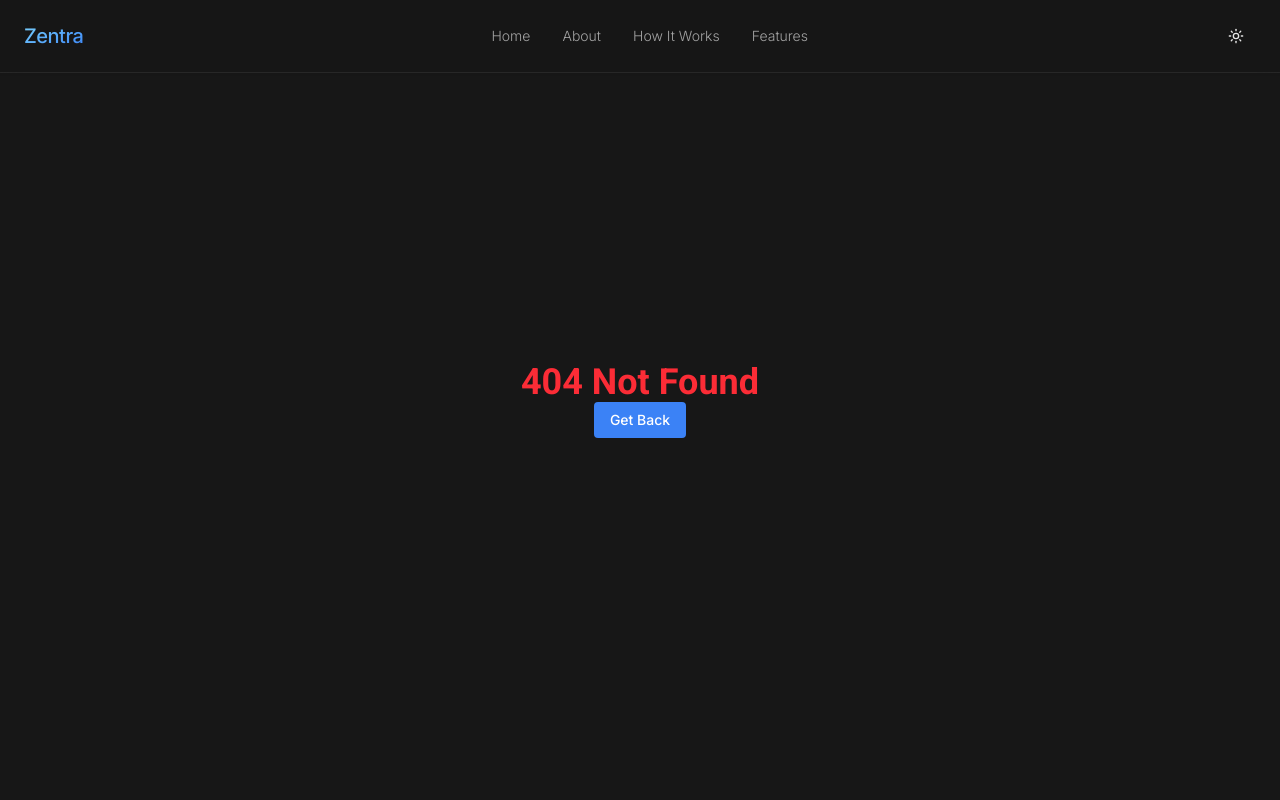
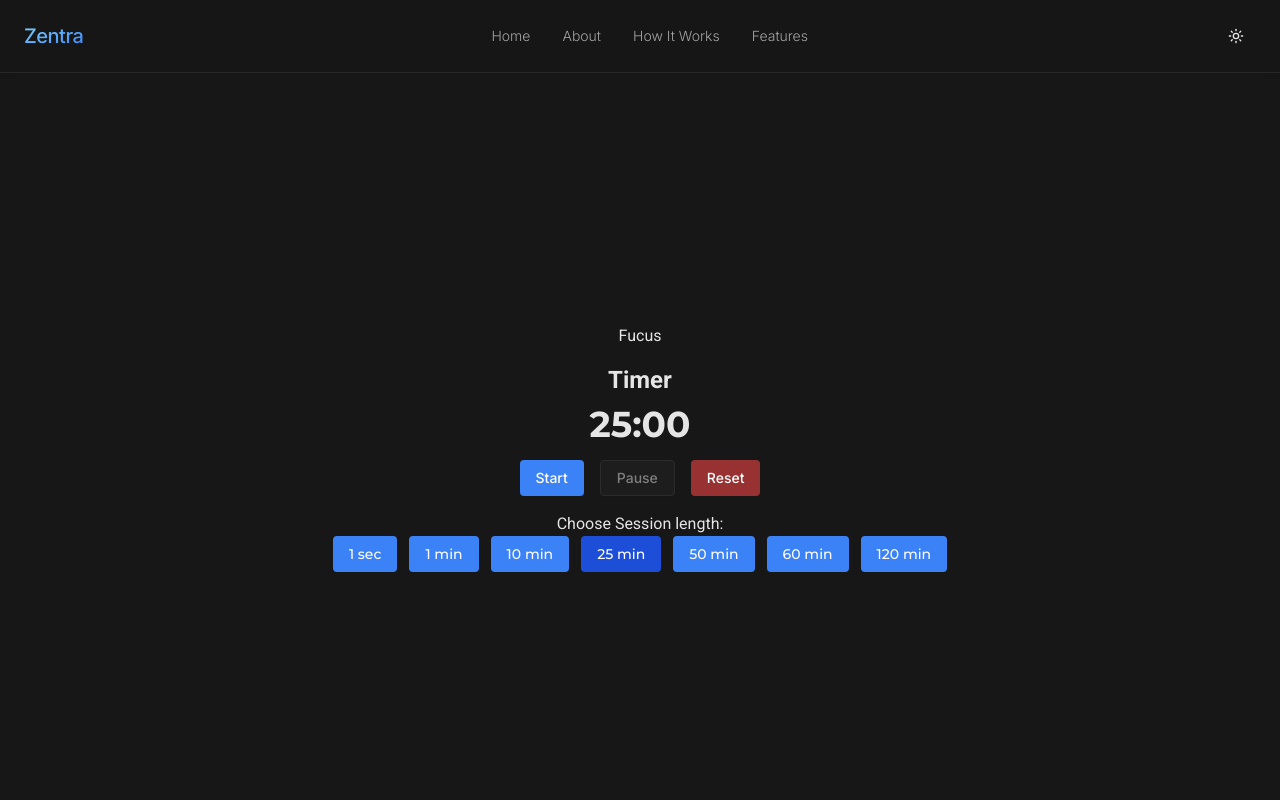
Before and after one commit to Marmo77/Zentra, a React (Vite) app: page /app in a window 1280 px wide. Before the commit this address had no page. Shown: the top 800 px of the page. Built offline with nearby package versions, Linux system fonts and the light colour scheme.

Commit message:
basic timer

```diff
--- a/src/App.tsx
+++ b/src/App.tsx
@@ -4,6 +4,7 @@ import { Routes } from "react-router-dom";
 import { Route } from "react-router-dom";
 import Layout from "./components/Layout/Layout";
 import NotFound from "./components/NotFound";
+import MainApp from "./components/MainApp/MainApp";
 
 function App() {
   const [isDarkMode, setIsDarkMode] = useState(() => {
@@ -41,7 +42,7 @@ function App() {
           }
         >
           <Route path="/" index element={<Home />} />
-          {/* <Route path="/app" element={}/> */}
+          <Route path="/app" element={<MainApp />} />
           <Route path="*" element={<NotFound />} />
         </Route>
       </Routes>
--- a/src/components/Home.tsx
+++ b/src/components/Home.tsx
@@ -1,11 +1,22 @@
 import About from "./Home/About";
 import Features from "./Home/Features";
 import Hero from "./Home/Hero";
+import { useNavigate } from "react-router-dom";
 
 const Home = () => {
+  const navigate = useNavigate();
+  const onStartFocusing = () => {
+    navigate("/app");
+    window.scrollTo({ top: 0, behavior: "smooth" });
+  };
+
+  const onLearnMore = () => {
+    return;
+  };
+
   return (
     <section className="flex-1 flex flex-col">
-      <Hero onStartFocusing={() => {}} onLearnMore={() => {}} />
+      <Hero onStartFocusing={onStartFocusing} onLearnMore={onLearnMore} />
       <About />
       <Features />
     </section>
--- /dev/null
+++ b/src/components/MainApp/Fucus.tsx
@@ -0,0 +1,127 @@
+import { memo, useEffect, useState } from "react";
+import { Button } from "../ui/button";
+import { timeOptions } from "@/types/focus-app";
+
+const Fucus = () => {
+  const [time, setTime] = useState(25 * 60);
+  const [isRunning, setIsRunning] = useState(false);
+
+  const lastSessionLength = localStorage.getItem("sessionLength") || "25";
+
+  useEffect(() => {
+    setTime(Number(lastSessionLength) * 60);
+  }, []);
+
+  const handleStart = () => {
+    setIsRunning(true);
+  };
+
+  const handleStop = () => {
+    setIsRunning(false);
+  };
+
+  const handleReset = () => {
+    setIsRunning(false);
+    setTime(Number(lastSessionLength) * 60);
+    // localStorage.setItem("sessionLength", "25");
+  };
+
+  useEffect(() => {
+    if (time === 0) {
+      handleReset();
+      alert("Congratulations!");
+    }
+  }, [time]);
+
+  useEffect(() => {
+    if (isRunning) {
+      const timer = setInterval(() => {
+        setTime((prev) => prev - 1);
+      }, 1000);
+      return () => clearInterval(timer);
+    }
+  }, [isRunning]);
+
+  const handleSessionLengthSelect = (value: string) => {
+    setIsRunning(false);
+    setTime(Number(value) * 60);
+    localStorage.setItem("sessionLength", value);
+  };
+
+  return (
+    <div className="text-center flex flex-col gap-4 justify-center items-center h-screen">
+      <h1>Fucus</h1>
+      <div className="flex flex-col gap-4">
+        <Timer time={time} />
+        <div className="flex gap-4">
+          <Button onClick={handleStart} disabled={isRunning}>
+            Start
+          </Button>
+          <Button
+            variant={"outline"}
+            onClick={handleStop}
+            disabled={!isRunning}
+          >
+            Pause
+          </Button>
+          <Button variant={"destructive"} onClick={handleReset}>
+            Reset
+          </Button>
+        </div>
+      </div>
+      <div>
+        <h2>Choose Session length:</h2>
+        <div className="flex flex-col gap-3">
+          <SessionLength
+            lastSessionLength={lastSessionLength}
+            handleSession={handleSessionLengthSelect}
+          />
+        </div>
+      </div>
+    </div>
+  );
+};
+
+const Timer = memo(({ time }: { time: number }) => {
+  const minutes = Math.floor(time / 60);
+  const seconds = time % 60 < 10 ? `0${time % 60}` : time % 60;
+  const formatedTime = `${minutes}:${seconds}`;
+
+  return (
+    <div className="flex flex-col gap-2">
+      <h1 className="font-bold text-2xl">Timer</h1>
+      <p className="text-4xl font-bold">{formatedTime}</p>
+    </div>
+  );
+});
+
+const SessionLength = memo(
+  ({
+    lastSessionLength,
+    handleSession,
+  }: {
+    lastSessionLength: string;
+    handleSession: (value: string) => void;
+  }) => {
+    const sessionLength = timeOptions;
+
+    return (
+      <div className="flex gap-3">
+        {sessionLength.map((option) => (
+          <Button
+            variant={
+              option.value === lastSessionLength ? "focusTime" : "default"
+            }
+            key={option.value}
+            className="hover:underline cursor-pointer"
+            onClick={() => handleSession(option.value)}
+          >
+            <p>{option.label}</p>
+          </Button>
+        ))}
+      </div>
+    );
+  }
+);
+
+export default Fucus;
--- /dev/null
+++ b/src/components/MainApp/MainApp.tsx
@@ -0,0 +1,11 @@
+import Fucus from "./Fucus";
+
+const MainApp = () => {
+  return (
+    <section className="my-12">
+      <Fucus />
+    </section>
+  );
+};
+
+export default MainApp;
--- a/src/components/ui/button.tsx
+++ b/src/components/ui/button.tsx
@@ -19,6 +19,7 @@ const buttonVariants = cva(
         ghost:
           "hover:bg-accent hover:text-accent-foreground dark:hover:bg-accent/50",
         link: "text-primary underline-offset-4 hover:underline",
+        focusTime: "bg-chart-4 hover:bg-chart-5 text-primary-foreground",
       },
       size: {
         default: "h-9 px-4 py-2 has-[>svg]:px-3",
--- /dev/null
+++ b/src/types/focus-app.ts
@@ -0,0 +1,35 @@
+type timeOptionsProps = {
+  value: string;
+  label: string;
+};
+
+export const timeOptions: timeOptionsProps[] = [
+  {
+    value: (1 / 60).toString(),
+    label: "1 sec",
+  },
+  {
+    value: "1",
+    label: "1 min",
+  },
+  {
+    value: "10",
+    label: "10 min",
+  },
+  {
+    value: "25",
+    label: "25 min",
+  },
+  {
+    value: "50",
+    label: "50 min",
+  },
+  {
+    value: "60",
+    label: "60 min",
+  },
+  {
+    value: "120",
+    label: "120 min",
+  },
+];
```
